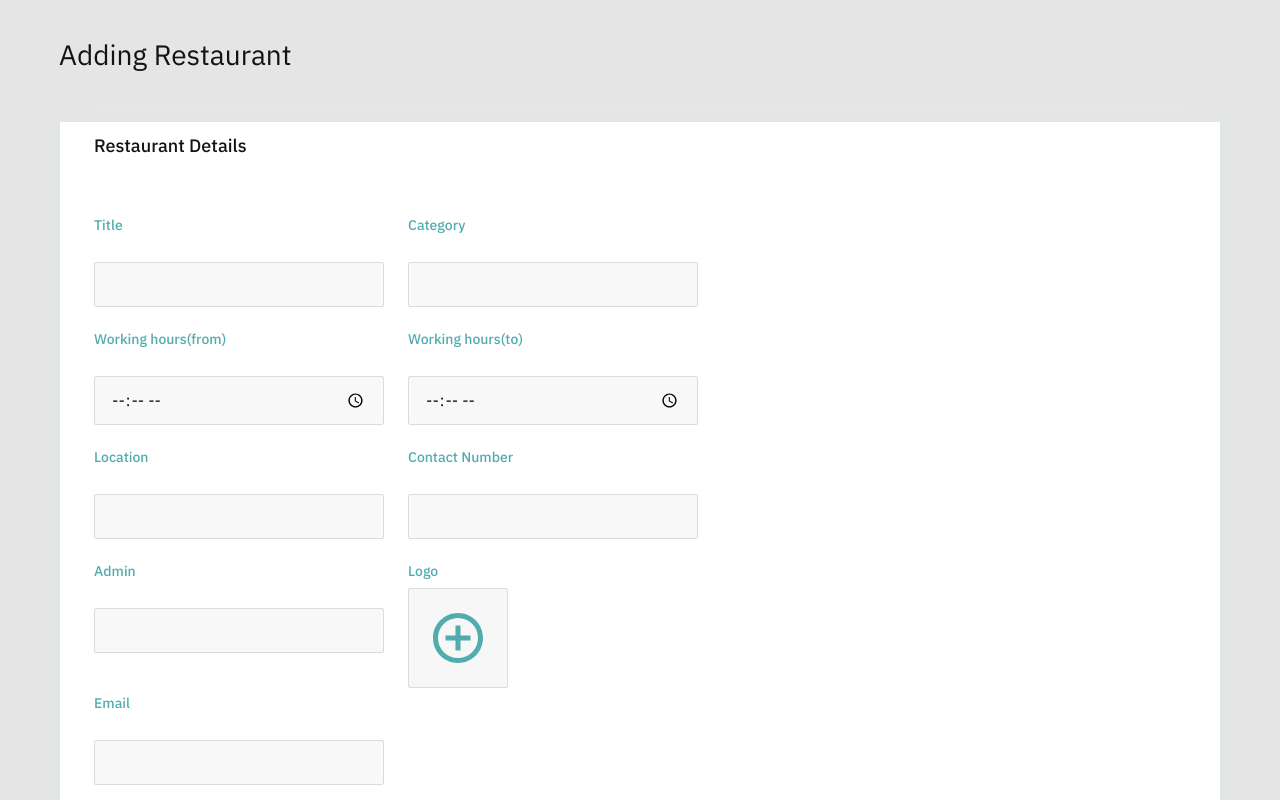
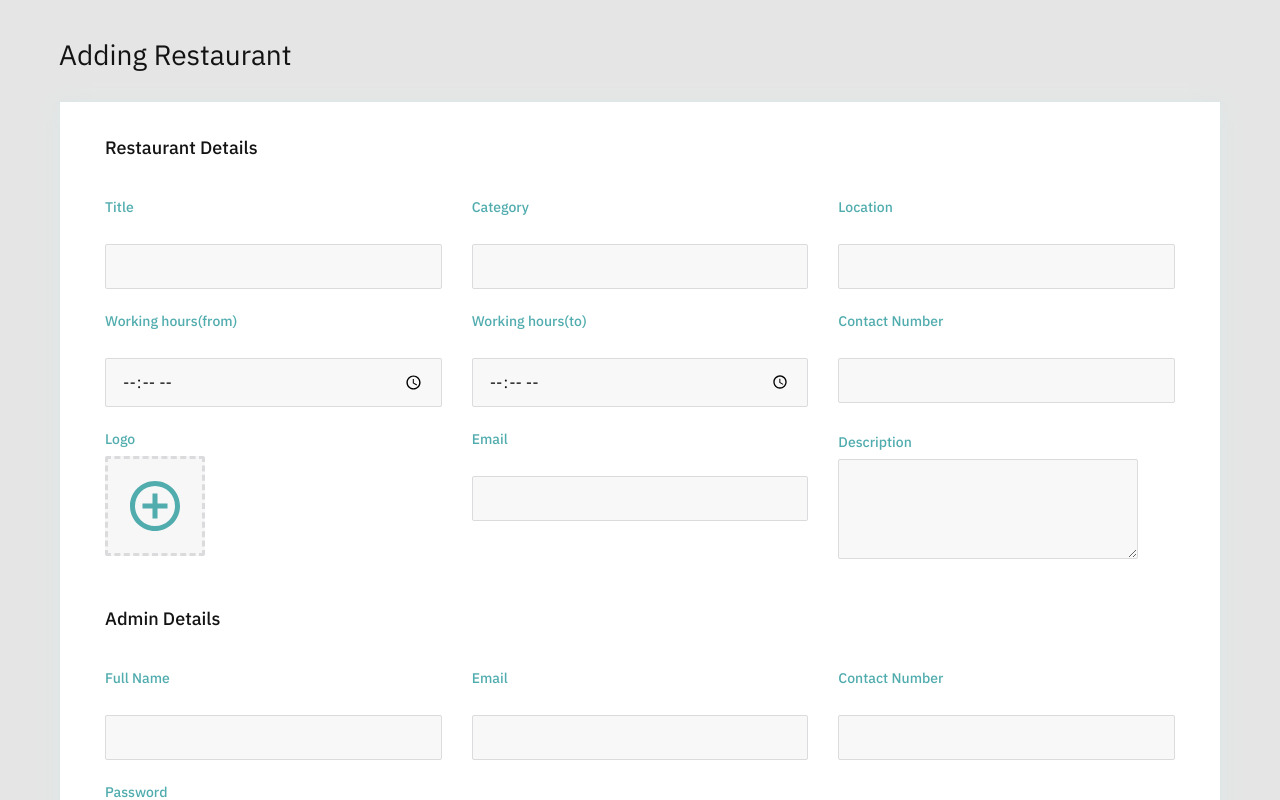
Before and after one commit to Food-Delivery-GO-LAB/restaurant-assistent, a React (Create React App) app: page / in a window 1280 px wide. Shown: the top 800 px of the page. Built offline with nearby package versions, Linux system fonts and the light colour scheme.

Commit message:
done adding restaurant ui with validation

```diff
--- a/package.json
+++ b/package.json
@@ -28,7 +28,8 @@
     "yup": "^0.32.11"
   },
   "resolutions": {
-    "@mui/styled-engine": "npm:@mui/styled-engine-sc@latest"
+    "@mui/styled-engine": "npm:@mui/styled-engine-sc@latest",
+    "react-error-overlay": "6.0.9"
   },
   "scripts": {
     "start": "react-scripts start",
--- a/src/components/inputs/input.tsx
+++ b/src/components/inputs/input.tsx
@@ -42,6 +42,7 @@ const StartIconButton = styled(IconButton)`
   top: 50%;
   transform: translateY(-50%);
   padding: 0;
+
   svg {
     width: 15px;
     height: 15px;
@@ -56,23 +57,26 @@ const StyledInput = styled.input<InputProps>`
   width: 100%;
   background-color: ${(props) => props.theme.bg.light};
   outline: none;
-  border: 1px solid #dbdbdd;
+  border: 1px solid ${colors.grey_dark};
   border-radius: 2px;
   font-size: 16px;
   line-height: 19px;
   padding: 0.75em 16px;
   color: ${(props) => props.theme.text.black};
   transition: border-color ease 0.25s, box-shadow ease 0.15s;
+
   &:focus,
   &:hover {
     border-color: ${colors.green};
   }
+
   &:placeholder-shown ~ span {
     display: none;
   }
-  ${(props) => (props.startIcon ? hasStartIconStyles : '')}
 
-  @media (max-width: ${sizes.breakpoints.sm}) {
+  ${(props) =>
+    props.startIcon ? hasStartIconStyles : ''} @media(max-width: ${sizes
+    .breakpoints.sm}) {
     font-size: 14px;
   }
   ${(props) => (props.error ? errorStyle : '')}
--- /dev/null
+++ b/src/components/select/select.tsx
@@ -0,0 +1,123 @@
+import React, { ReactNode } from 'react';
+import InputLabel from '@mui/material/InputLabel';
+import MenuItem from '@mui/material/MenuItem';
+import FormControl from '@mui/material/FormControl';
+import styled from 'styled-components';
+import MuiSelect, { SelectChangeEvent } from '@mui/material/Select';
+import { FormHelperText } from '@mui/material';
+import { colors } from '../../styles/variables';
+import InputWrapper from '../wrappers/input-wrapper';
+
+const StyledLabel = styled(InputLabel)`
+  font-size: 14px;
+  font-weight: 500;
+  color: ${colors.green};
+
+  &.Mui-focused {
+    color: ${colors.green};
+  }
+`;
+
+const StyledSelect = styled(MuiSelect)`
+  color: ${(props) => props.theme.text.black};
+
+  svg,
+  path {
+    color: ${(props) => props.theme.text.black};
+  }
+
+  .MuiInputBase-root {
+    padding: 12px 16px;
+  }
+
+  .MuiPaper-root.MuiPaper-elevation {
+    background-color: ${colors.white_lighter} !important;
+    color: ${colors.dark};
+  }
+`;
+
+const StyledInputWrapper = styled(InputWrapper)`
+  .MuiOutlinedInput-root {
+    border-radius: 2px;
+
+    &:hover fieldset {
+      border: 1px solid ${colors.green};
+    }
+
+    &.Mui-focused {
+      fieldset {
+        border: 1px solid ${colors.green};
+      }
+    }
+
+    &.Mui-error fieldset {
+      border: 1px solid ${colors.error};
+    }
+  }
+
+  fieldset {
+    background-color: ${(props) => props.theme.bg.light};
+    border: 1px solid ${colors.grey_dark};
+  }
+
+  #demo-customized-select {
+    padding: 12px 16px;
+  }
+`;
+
+const StyledErrorText = styled(FormHelperText)`
+  && {
+    font-size: 12px;
+    margin: 0;
+    margin-top: 1px;
+    margin-left: 8px;
+    font-weight: 500;
+  }
+`;
+
+interface Props {
+  errorMsg?: string;
+  label?: string;
+  value: string;
+  required?: boolean;
+  onChange: (event: SelectChangeEvent<unknown>) => void;
+  options: { value: string; name: string }[];
+}
+
+const Select: React.FC<Props> = ({
+  errorMsg,
+  label,
+  value,
+  required,
+  onChange,
+  options,
+}) => (
+  <StyledInputWrapper>
+    <FormControl error={!!errorMsg} required={required}>
+      <StyledLabel variant="filled" id="demo-customized-select-label">
+        {label}
+      </StyledLabel>
+      <StyledSelect
+        labelId="demo-customized-select-label"
+        id="demo-customized-select"
+        value={value}
+        onChange={onChange}
+        variant="outlined"
+      >
+        {options.map((item) => (
+          <MenuItem key={item.value} value={item.value}>
+            {item.name}
+          </MenuItem>
+        ))}
+      </StyledSelect>
+      <StyledErrorText>{errorMsg}</StyledErrorText>
+    </FormControl>
+  </StyledInputWrapper>
+);
+
+Select.defaultProps = {
+  required: false,
+  label: '',
+};
+
+export default Select;
--- a/src/configs/styles.config.ts
+++ b/src/configs/styles.config.ts
@@ -4,31 +4,38 @@ export const GlobalStyle = createGlobalStyle`
   * {
     box-sizing: border-box;
   }
-*,html,body {
+
+  *, html, body {
     margin: 0;
     padding: 0;
     font-family: 'IBM Plex Sans', 'IBM Plex Serif', 'Roboto', sans-serif;
   }
+
   body {
     height: 100%;
     width: 100%;
+    background-color: #e5e5e5;
     text-align: center;
   }
+
   a {
     text-decoration: none;
   }
+
   ::-webkit-scrollbar {
     width: 7px;
     height: 7px;
     opacity: 0.8;
 
   }
+
   ::-webkit-scrollbar-track {
     background-color: #e8ebee;
     border: 3px solid #e8ebee;
     box-sizing: border-box;
     border-radius: 20px;
   }
+
   ::-webkit-scrollbar-thumb {
     background-color: #7c859f;
     border-radius: 20px;
--- a/src/configs/theme.config.ts
+++ b/src/configs/theme.config.ts
@@ -16,10 +16,10 @@ export interface CustomTheme {
 export const theme = createTheme({
   palette: {
     primary: {
-      main: colors.primary,
+      main: colors.green,
     },
     secondary: {
-      main: colors.green,
+      main: colors.primary,
     },
   },
   typography: {
--- a/src/pages/app/add-restaurant/adding-restaurant.styles.tsx
+++ b/src/pages/app/add-restaurant/adding-restaurant.styles.tsx
@@ -1,29 +1,30 @@
-import { TextField } from '@mui/material';
 import styled from 'styled-components';
-import Label from '../../../components/typography/label';
-import { colors } from '../../../styles/variables';
+import { sizes } from '../../../styles/variables';
 
 export const Wrapper = styled.div`
   width: 100%;
   padding: 36px 59px;
-  background-color: #e5e5e5;
+
   h2 {
-    margin-bottom: 48px;
+    margin-bottom: 28px;
   }
 `;
 
 export const Container = styled.div`
   width: 100%;
-  padding: 12px 34px;
+  padding: 34px 45px;
   background-color: #fff;
   border: 1px solid #dde7e7;
-  box-shadow: 0px 4px 21px #dde7e7;
+  box-shadow: 0 4px 21px #dde7e7;
 `;
 
 export const FormContainer = styled.div`
   display: grid;
-  grid-template-columns: 290px 290px;
-  column-gap: 24px;
+  column-gap: 30px;
+  margin-bottom: 24px;
+  @media (min-width: ${sizes.breakpoints.lg}) {
+    grid-template-columns: repeat(3, minmax(250px, 400px));
+  }
 `;
 
 export const StyledArea = styled.div`
@@ -31,8 +32,12 @@ export const StyledArea = styled.div`
   width: 30%;
   margin: 12px 0;
   text-align: left;
+
   textarea {
     margin-top: 8px;
+    //min-width: 250px;
+    //max-width: 400px;
+    min-height: 100px;
   }
 `;
 
@@ -41,18 +46,17 @@ export const LogoContainer = styled.div`
   display: flex;
   flex-direction: column;
   margin-top: 12px;
-  svg {
-    color: blue;
-  }
+
   label {
     text-align: left;
   }
+
   div {
     cursor: pointer;
     width: 100px;
     height: 100px;
     background: #f7f7f7;
-    border: 1px solid #dbdbdd;
+    border: 3px dashed #dbdbdd;
     border-radius: 2px;
     display: flex;
     align-items: center;
--- a/src/pages/app/add-restaurant/adding-restaurant.tsx
+++ b/src/pages/app/add-restaurant/adding-restaurant.tsx
@@ -2,6 +2,7 @@ import React from 'react';
 import { SubmitHandler, useForm } from 'react-hook-form';
 import * as yup from 'yup';
 import { yupResolver } from '@hookform/resolvers/yup';
+import { SelectChangeEvent } from '@mui/material/Select';
 import Input from '../../../components/inputs/input';
 import TextArea from '../../../components/inputs/text-area';
 import Label from '../../../components/typography/label';
@@ -16,18 +17,8 @@ import {
 import { Button } from '../../../components/buttons';
 import FileInput from '../../../components/inputs/file-input';
 import PlusIcon from '../../../components/icons/plus.icon';
-
-interface IRestaurant {
-  title: string;
-  category: string;
-  timeFrom: string;
-  timeTo: string;
-  location: string;
-  number: number;
-  admin: string;
-  logo: string;
-  email: string;
-}
+import Select from '../../../components/select/select';
+import { IRestaurant } from '../../../types/restaurant.types';
 
 const ValidationSchema: yup.SchemaOf<IRestaurant> = yup
   .object({
@@ -37,9 +28,18 @@ const ValidationSchema: yup.SchemaOf<IRestaurant> = yup
     timeTo: yup.string().required('Time is required'),
     location: yup.string().required('Location is required'),
     number: yup.number().required('Contact number is required'),
-    admin: yup.string().required('Admin is required'),
+    admin: yup.string().required('Full name is required'),
+    adminEmail: yup.string().required('Email is required'),
+    adminNumber: yup.number().required('Contact number is required'),
+    adminPassword: yup
+      .string()
+      .required('Password is required')
+      .matches(
+        /^.*(?=.{8,})(?=.*\d)((?=.*[a-z]){1})((?=.*[A-Z]){1}).*$/,
+        'Password must contain at least 8 characters, one uppercase, one number'
+      ),
     logo: yup.string().required('Logo is required'),
-    email: yup.string().required('Email is required'),
+    email: yup.string().required('Email is required').email('Email is invalid'),
   })
   .required();
 
@@ -53,6 +53,17 @@ const AddingRestaurant = () => {
   });
 
   const onSubmit: SubmitHandler<IRestaurant> = (data) => console.log(data);
+
+  const [value, setValue] = React.useState('');
+  const handleChange = (event: SelectChangeEvent<unknown>) => {
+    setValue(event.target.value as string);
+    console.log(value);
+  };
+  const options = [
+    { value: 'ten', name: 'Ten' },
+    { value: 'two', name: 'Two' },
+    { value: 'five', name: 'Five' },
+  ];
 
   return (
     <Wrapper>
@@ -75,6 +86,17 @@ const AddingRestaurant = () => {
               error={errors.category?.message}
               label="Category"
             />
+            {/* <Select
+              label="Category"
+              value={value}
+              onChange={handleChange}
+              options={options}
+            /> */}
+            <Input
+              {...register('location')}
+              error={errors.location?.message}
+              label="Location"
+            />
             <Input
               {...register('timeFrom')}
               error={errors.timeFrom?.message}
@@ -90,20 +112,10 @@ const AddingRestaurant = () => {
               placeholder="to"
             />
             <Input
-              {...register('location')}
-              error={errors.location?.message}
-              label="Location"
-            />
-            <Input
               {...register('number')}
               error={errors.number?.message}
               type="tel"
               label="Contact Number"
-            />
-            <Input
-              {...register('admin')}
-              error={errors.admin?.message}
-              label="Admin"
             />
             <LogoContainer>
               <Label htmlFor="logo">
@@ -120,11 +132,39 @@ const AddingRestaurant = () => {
               type="email"
               label="Email"
             />
+            <StyledArea>
+              <Label>Description</Label>
+              <TextArea rows={3} />
+            </StyledArea>
           </FormContainer>
-          <StyledArea>
-            <Label>Info</Label>
-            <TextArea cols={40} rows={5} />
-          </StyledArea>
+          <Title position="left" size="sm" fontWeight="500">
+            Admin Details
+          </Title>
+          <FormContainer>
+            <Input
+              {...register('admin')}
+              error={errors.admin?.message}
+              label="Full Name"
+            />
+            <Input
+              {...register('adminEmail')}
+              type="email"
+              error={errors.adminEmail?.message}
+              label="Email"
+            />
+            <Input
+              {...register('adminNumber')}
+              type="tel"
+              error={errors.adminNumber?.message}
+              label="Contact Number"
+            />
+            <Input
+              {...register('adminPassword')}
+              type="password"
+              error={errors.adminPassword?.message}
+              label="Password"
+            />
+          </FormContainer>
           <Button type="submit" color="primary">
             Submit
           </Button>
--- a/src/styles/variables.ts
+++ b/src/styles/variables.ts
@@ -7,6 +7,7 @@ export const colors = {
   white_lighter: '#F2F5F5',
   grey: '#798787',
   grey_light: '#96a6bb',
+  grey_dark: '#dbdbdd',
   dark: '#131314',
   green: '#51ACAE',
   green_hover: '#38999B',
```
Also changed, not shown: src/components/select/multi-select.tsx (added, +72 -0 lines), src/types/restaurant.types.ts (added, +14 -0 lines), 1 other file (tests, documents, lock files or other folders). Lines whose indentation alone changed are shown as unchanged.
